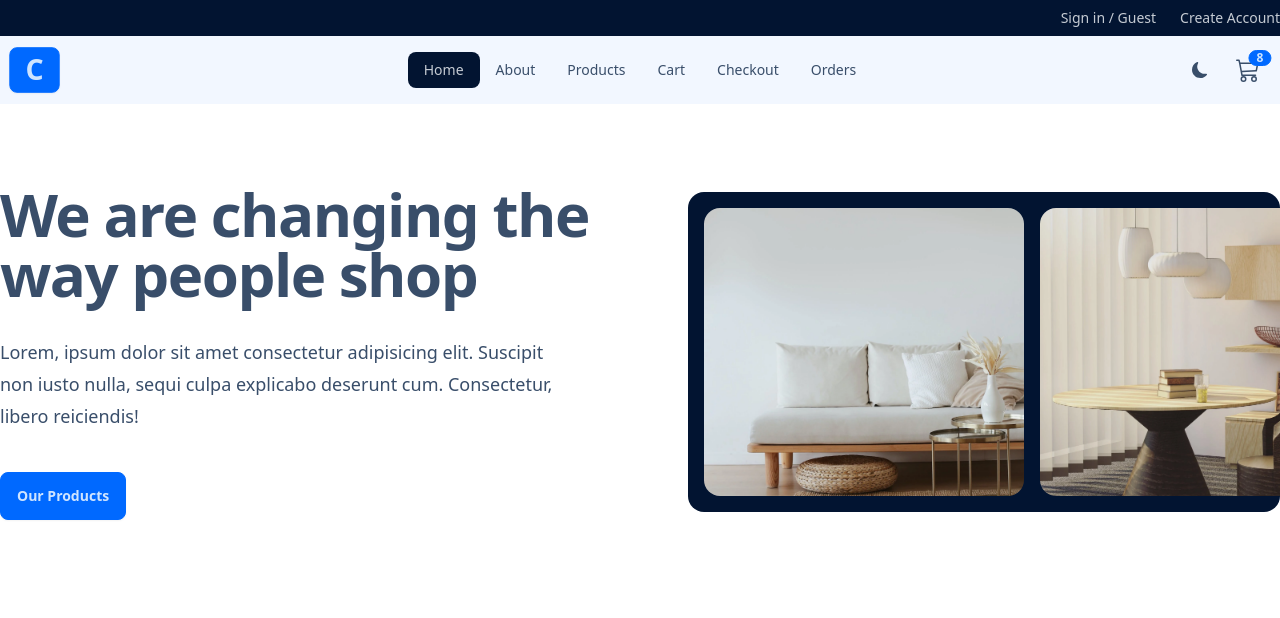
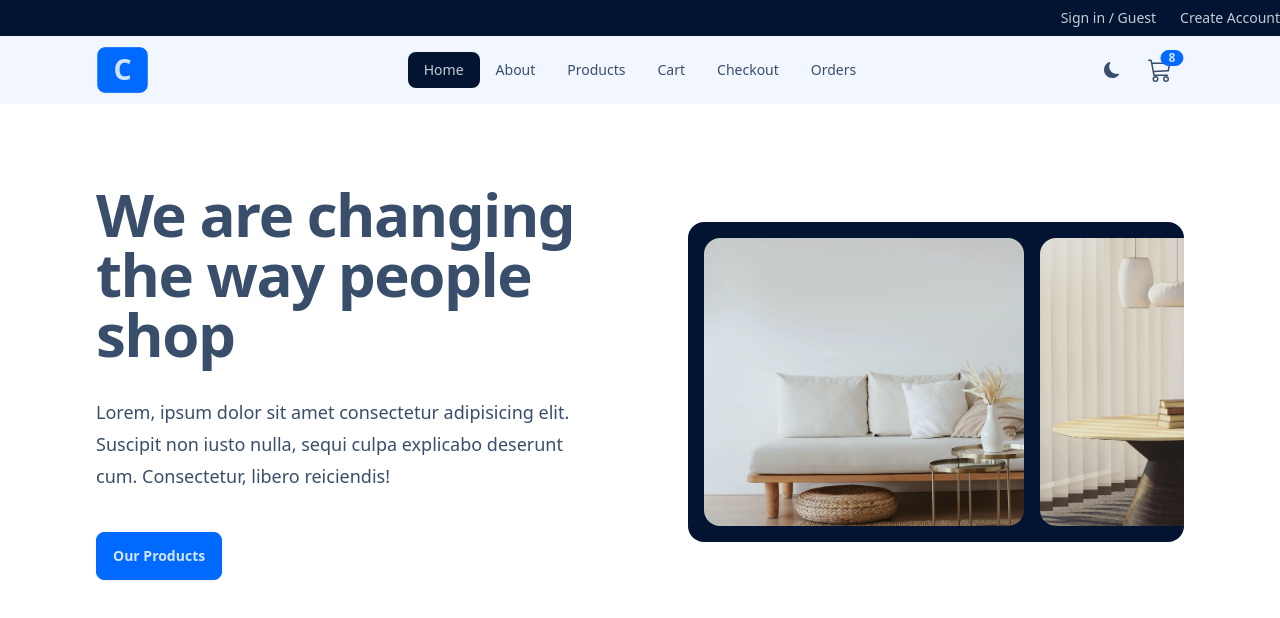
Before and after one commit to blaztviper22/comfy_problem_toogle, a React (Vite) app: page / in a window 1280 px wide. Shown: the top 618 px of the page. Built offline with nearby package versions, Linux system fonts and the light colour scheme.

Commit message:
my changes

```diff
--- a/src/index.css
+++ b/src/index.css
@@ -5,6 +5,6 @@
 
 @layer components {
     .align-element {
-        @aaply mx-auto max-w-6xl px-8;
+        @apply mx-auto max-w-6xl px-8;
     }
 }
```
